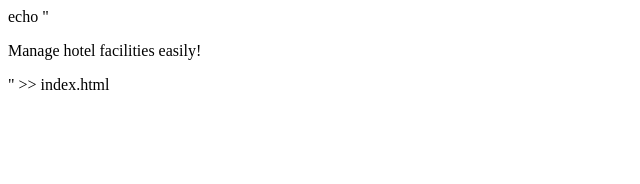
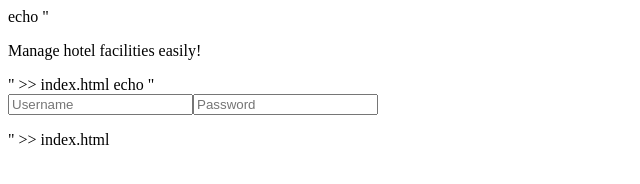
Before and after one commit to ama1das/hotel-management, a plain HTML site: page index.html in a window 1280 px wide. Shown: the whole page, without its empty margins (0-640 px from the left). Drawn offline with Linux system fonts and the light colour scheme.

Commit message:
Added login form

```diff
--- a/index.html
+++ b/index.html
@@ -1 +1,2 @@
 echo "<p>Manage hotel facilities easily!</p>" >> index.html
+echo "<form><input type='text' placeholder='Username'><input type='password' placeholder='Password'></form>" >> index.html
```
